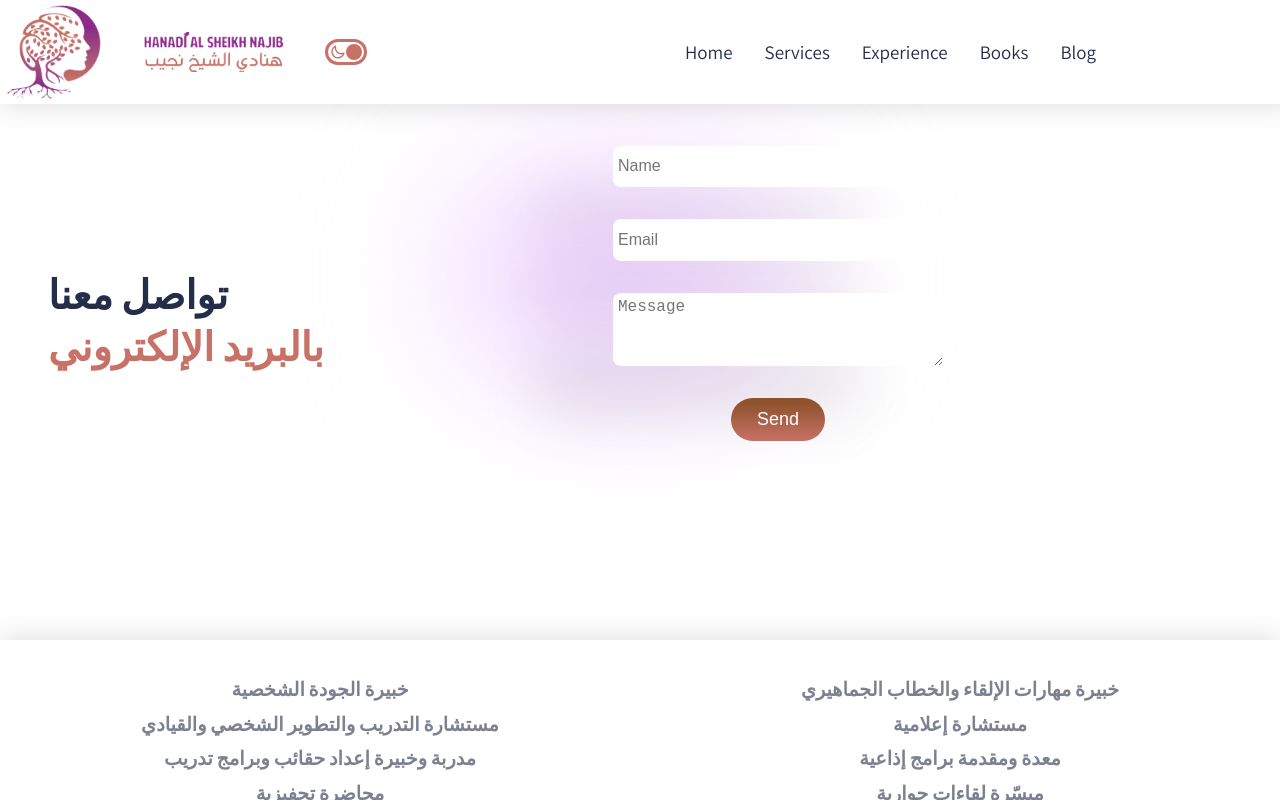
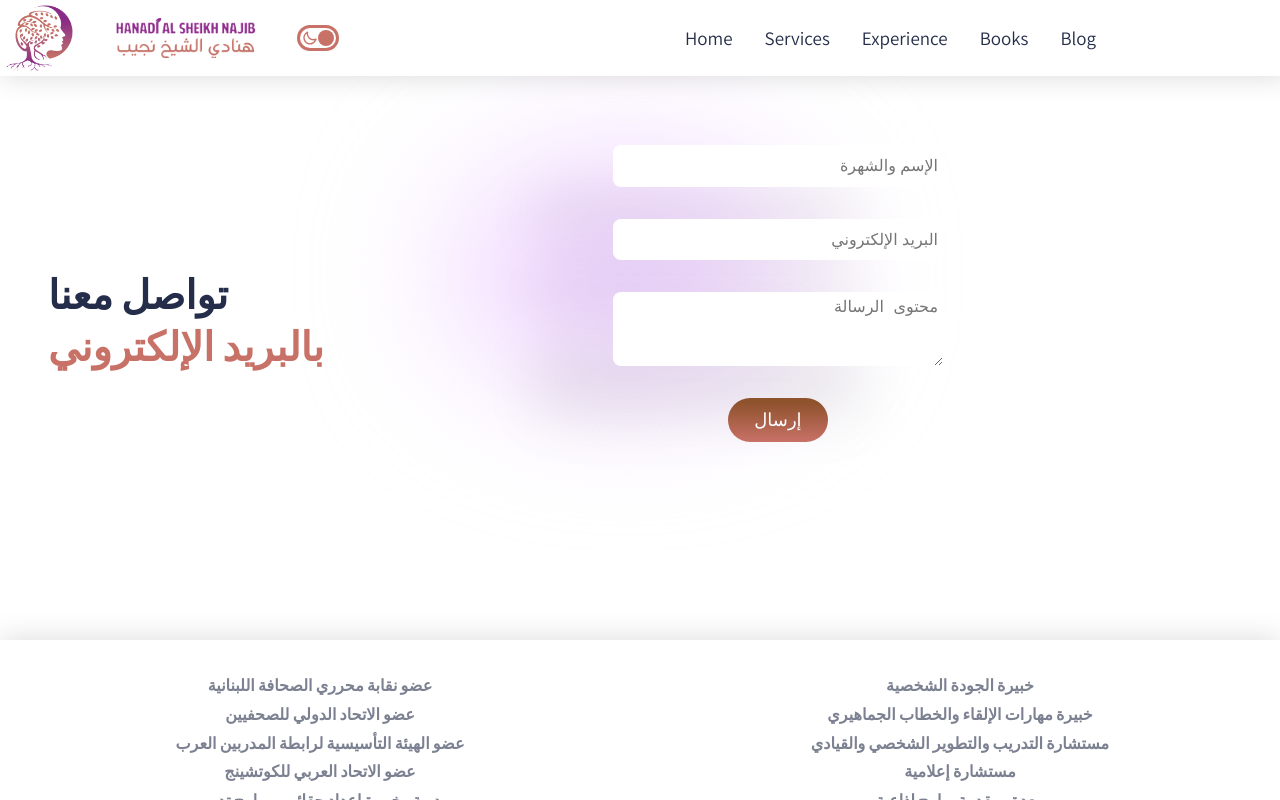
Before and after one commit to HilalBodon/portfolio-project, a Svelte app: page /contact in a window 1280 px wide. Built offline with nearby package versions, Linux system fonts and the light colour scheme; no server answers.

Commit message:
adding more style to the intro component color and animation

```diff
--- a/src/Components/Books/Books.css
+++ b/src/Components/Books/Books.css
@@ -6,8 +6,22 @@
     margin-top: 15vh;
     padding: 4rem;
     font-family: 'Segoe UI', Tahoma, Geneva, Verdana, sans-serif;
+    animation-name: slideUp;
+    animation-duration: 1s;
+    animation-fill-mode: forwards;
+  }
 
-}
+  @keyframes slideUp {
+    from {
+      opacity: 0;
+      transform: translateY(20px);
+    }
+    to {
+      opacity: 1;
+      transform: translateY(0);
+    }
+  }
+
 
 .books span:nth-of-type(1){
     color: var(--black);
--- a/src/Components/Contact/Contact.css
+++ b/src/Components/Contact/Contact.css
@@ -5,6 +5,7 @@
     justify-content: center;
     align-items: center;
 }
+
 
 .c-right{
     display: flex;
@@ -19,6 +20,10 @@
     gap: 2rem;
     align-items: center;
 }
+
+input::placeholder, textarea::placeholder {
+    text-align: right;
+  }
 
 .c-right .user{
     width: 20rem;
--- a/src/Components/Contact/Contact.jsx
+++ b/src/Components/Contact/Contact.jsx
@@ -4,9 +4,9 @@ import emailjs from '@emailjs/browser';
 import { themeContext } from '../../Context';
 import { useContext } from 'react';
 
-const Contact = () => {
-  const theme = useContext(themeContext);
-  const darkMode = theme.state.darkMode;
+    const Contact = React.forwardRef((props, ref) => {
+    const theme = useContext(themeContext);
+    const darkMode = theme.state.darkMode;
 
   const form = useRef();
   const [done, setDone] = useState(false);
@@ -43,7 +43,7 @@ const Contact = () => {
   };
 
   return (
-    <div className="contact-form">
+    <div className="contact-form" ref={ref}>
       <div className="w-left">
         <div className="awesome">
           <span style={{ color: darkMode ? 'white' : '' }}>تواصل معنا </span>
@@ -58,7 +58,7 @@ const Contact = () => {
             type="text"
             name="user_name"
             className="user"
-            placeholder="Name"
+            placeholder="الإسم والشهرة"
             value={formData.user_name}
             onChange={handleInputChange}
           />
@@ -66,24 +66,25 @@ const Contact = () => {
             type="text"
             name="user_email"
             className="user"
-            placeholder="Email"
+            placeholder="البريد الإلكتروني"
             value={formData.user_email}
             onChange={handleInputChange}
           />
           <textarea
             name="message"
             className="user"
-            placeholder="Message"
+            placeholder="محتوى الرسالة"
             value={formData.message}
             onChange={handleInputChange}
           />
-          <input type="submit" value="Send" className="button" />
+          <input type="submit" value="إرسال" className="button" />
           <span className={done ? 'show-message' : 'hide-message'}>Thanks for contacting me!!</span>
           <div className="blur c-blur1" style={{ background: 'var(--purple)' }}></div>
         </form>
       </div>
     </div>
   );
-};
+});
+
 
 export default Contact;
--- a/src/Components/Footer/Footer.css
+++ b/src/Components/Footer/Footer.css
@@ -40,7 +40,7 @@ height: 7rem;
 .experience-div>*{
   text-align: center;
   line-height: 1.8;
-  font-size: 1.2rem;
+  font-size: 1.0rem;
   font-weight: 600;
   opacity: 0.6;
   width: 50%;
--- a/src/Components/Footer/Footer.jsx
+++ b/src/Components/Footer/Footer.jsx
@@ -19,29 +19,20 @@ const Footer = () => {
         {/* <img src={Wave} alt="wave" style={{width:'100%'}} /> */}
         <div className="f-content">
             <div className='experience-div'>
-                <div>
-                  خبيرة الجودة الشخصية
-                </div>
-                <div>
-                  خبيرة مهارات الإلقاء والخطاب الجماهيري
-                </div>
-                <div>
-                  مستشارة التدريب والتطوير الشخصي والقيادي
-                </div>
-                <div>
-                  مستشارة إعلامية
-                </div>
-                <div>
-                  مدربة وخبيرة إعداد حقائب وبرامج تدريب
-                </div>
-                <div>  معدة ومقدمة برامج إذاعية
-                </div>
-                <div>  محاضِرة تحفيزية
-                </div>
-                <div>  ميسّرة لقاءات حوارية
-                </div>
-                <div>  كاتبة ومؤلفة (٦ كتب)
-                </div>
+                <div>عضو نقابة محرري الصحافة اللبنانية</div>
+                <div>  خبيرة الجودة الشخصية </div>
+                <div> عضو الاتحاد الدولي للصحفيين</div>
+                <div>  خبيرة مهارات الإلقاء والخطاب الجماهيري</div>
+                <div> عضو الهيئة التأسيسية لرابطة المدربين العرب</div>
+                <div>  مستشارة التدريب والتطوير الشخصي والقيادي </div>
+                <div> عضو الاتحاد العربي للكوتشينج</div>
+                <div>  مستشارة إعلامية </div>
+                <div>  مدربة وخبيرة إعداد حقائب وبرامج تدريب</div>
+                <div>  معدة ومقدمة برامج إذاعية </div>
+                <div>  محاضِرة تحفيزية </div>
+                <div>  ميسّرة لقاءات حوارية   </div>
+                <div>  كاتبة ومؤلفة (٦ كتب)  </div>
+                <div> LNDPعضو الهيئة التأسيسية للشبكة اللبنانية للتنمية والسلام  </div>
             </div>
 
             {/* <div className="f-icons">
--- a/src/Components/Intro/Intro.css
+++ b/src/Components/Intro/Intro.css
@@ -6,17 +6,40 @@
     background: aliceblue;
 }
 
-.intro-intro{
+/* .intro-intro{
     margin-top: 15vh;
     display: flex;
     flex-direction: row;
     height: 86vh;
-    /* padding: 0 3rem 0 3rem; */
-    /* background-image:  url("../../img/Screenshot\ 2024-02-05\ 205859.png");
+    padding: 0 3rem 0 3rem;
+    background-image:  url("../../img/Screenshot\ 2024-02-05\ 205859.png");
     background-size: cover;
-    background-position: center; */
+    background-position: center;
+} */
 
-}
+.intro-intro {
+    margin-top: 78px;
+    display: flex;
+    flex-direction: row;
+    height: 86vh;
+    animation-name: slideUp;
+    animation-duration: 1s;
+    animation-fill-mode: forwards;
+    box-shadow: inset 0 -10px 20px rgba(0, 0, 0, 0.4);
+  }
+
+  @keyframes slideUp {
+    from {
+      opacity: 0;
+      transform: translateY(20px);
+    }
+    to {
+      opacity: 1;
+      transform: translateY(0);
+    }
+  }
+
+
 
 
 .i-left{
@@ -25,14 +48,16 @@
     flex: 1;
     flex-direction: column;
     gap: 2rem;
-    justify-content: space-around;
+    justify-content: flex-start;
     background-color: burlywood;
     padding: 2rem;
+    align-items: center;
 }
 
 .i-name{
 display: flex;
 flex-direction: column;
+align-items: center;
 font-family: 'Segoe UI', Tahoma, Geneva, Verdana, sans-serif;
 gap:  1rem;
 }
@@ -54,6 +79,7 @@ gap:  1rem;
     font-weight: 400;
     font-size: 1.2rem;
     line-height: 1.8;
+    text-align: center;
 }
 
 .i-button{
@@ -66,13 +92,13 @@ gap:  1rem;
 }
 
 .i-icons{
-    margin-top: 3rem;
+    /* margin-top: 3rem; */
     display: flex;
     gap: 0rem;
 }
 
 .i-icons>*{
-    margin: 0.3rem;
+    /* margin: 0.3rem; */
 }
 .i-icons a>*{
     /* background: white; */
@@ -95,16 +121,17 @@ cursor: pointer;
     display: flex;
     justify-content: space-around;
     align-items: center;
-    flex: 1;
-     /* background-image:  url("../../img/Screenshot\ 2024-02-05\ 205859.png"); */
+    flex: 2;
+    background-color: white
+
 
 
 }
 
-.i-right>*{
+/* .i-right>*{
     position: absolute;
     z-index: 1;
-}
+} */
 
 /* .i-right>:nth-child(4){
     transform: scale(0.40);
--- a/src/Components/Intro/Intro.jsx
+++ b/src/Components/Intro/Intro.jsx
@@ -1,4 +1,4 @@
-import React, { useEffect ,useContext, useState} from 'react'
+import React, { useEffect ,useContext, useState, useRef} from 'react'
 import axios from 'axios'
 import './Intro.css'
 import { FaFacebook, FaWhatsapp, FaInstagram, FaYoutube } from 'react-icons/fa';
@@ -32,11 +32,19 @@ const Headers = {
 const Intro =() =>{
     // const transition = { ease: [0.42, 0, 0.58, 1], type: 'spring' };
 
+
     const transition = {duration:4 , type: 'spring'}
     const theme = useContext(themeContext);
     const darkMode = theme.state.darkMode;
+    const [mainImg, setMainImg] = useState([null]);
+    const contactRef = useRef(null);
 
-    const [mainImg, setMainImg] = useState([null]);
+const scrollToContact = () => {
+  if (contactRef.current) {
+    contactRef.current.scrollIntoView({ behavior: 'smooth', block: 'nearest', inline: 'start', alignToTop: true });
+  }
+};
+
 
     useEffect(() => {
         const fetchMainImg = async () =>{
@@ -76,7 +84,7 @@ const Intro =() =>{
                 <span> هنادي الشيخ نجيب</span>
                 <span style = {{color:darkMode ? 'white' : '' }}>
                 محاضِرة ومتحدثة تحفيزية ومدربة اجتماعية وكاتبة ومؤلفة
-                             <br/> ومُعِدة ومُقَدِّمة برامج إعلامية
+                              ومُعِدة ومُقَدِّمة برامج إعلامية
                  </span>
             </div>
             <a href="https://wa.me/9613469332" target="_blank" rel="noopener noreferrer">
@@ -101,6 +109,28 @@ const Intro =() =>{
             {/* <img src={Vector1} alt="Vector1" />
             <img src={Vector2} alt="Vector2" /> */}
             <img src={mainImg} alt="hanadiImg" />
+
+
+        </div>
+        </div>
+
+        <Works scrollToContact={scrollToContact}/>
+        <div style={{background:"white"}} >
+        <Books/>
+        </div>
+        {/* <Blog/> */}
+        <Contact ref={contactRef} />
+
+    </div>
+    )
+}
+
+export default Intro
+
+
+
+
+
 
             {/* <motion.img
             initial={{left:'36%'}}
@@ -150,16 +180,3 @@ const Intro =() =>{
             {/* <div className="blur" style={{background: "rgba(50, 50, 50, 0.258)", top:'7rem'} }></div>
             <div className="blur" style={{background: "rgba(252, 167, 31, 0.258)", top:'22rem', width:'21rem', height:'11rem', left:'-15rem'}}></div>
             <div className="blur" style={{background: "rgba(50, 50, 50, 0.258)", top:'0rem', left:'-5rem'} }></div> */}
-
-        </div>
-        </div>
-        <Works/>
-        <Books/>
-        {/* <Blog/> */}
-        <Contact/>
-
-    </div>
-    )
-}
-
-export default Intro
--- a/src/Components/Navbar/Navbar.css
+++ b/src/Components/Navbar/Navbar.css
@@ -10,7 +10,22 @@
     align-items: center;
     width: 100%;
     min-height: 63px;
+   animation-name: slideUp;
+   animation-duration: 1s;
+   animation-fill-mode: forwards;
  }
+
+@keyframes slideUp {
+ from {
+   opacity: 0;
+   transform: translateY(20px);
+ }
+ to {
+   opacity: 1;
+   transform: translateY(0);
+ }
+}
+
 
  .n-left{
     flex:1;
@@ -19,7 +34,7 @@
     gap: 2rem;
  }
  .n-logo{
-   width: 6rem;
+   width: 68px;
  }
 
  .n-namelogo{
```
Also changed, not shown: src/Components/Works/Works.jsx (+24 -33 lines).
